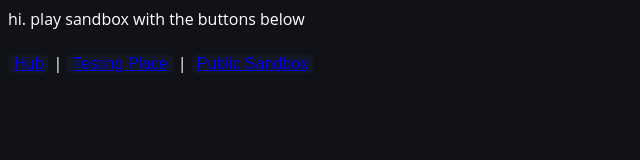
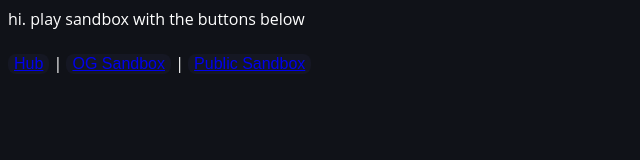
Before and after one commit to RobloxSandbox/robloxsandbox.github.io, a plain HTML site: page index.html in a window 1280 px wide. Shown: the full height of the page, 0-640 px from the left. Drawn offline with Linux system fonts and the light colour scheme.

Commit message:
update links

```diff
--- a/index.html
+++ b/index.html
@@ -2,8 +2,8 @@
     <title>Roblox Sandbox</title>
     <!-- stuff -->
     <link href="/style.css" rel="stylesheet" type="text/css" media="all">
-  <style type="text/css"></style><style type="text/css" id="operaUserStyle"></style></head>
-  <body>
+</head>
+<body>
     hi. play sandbox with the buttons below<br><br>
-    <button><a href="roblox://experiences/start?placeId=109254229707276">Hub</a></button> | <button><a href="roblox://experiences/start?placeId=109254229707276&amp;launchData=TestPlace">Testing Place</a></button> | <button><a href="roblox://experiences/start?placeId=109254229707276&amp;launchData=Public">Public Sandbox</a></button>
+    <button><a href="https://www.roblox.com/games/start?placeId=109254229707276&amp;launchData=Website">Hub</a></button> | <button><a href="https://www.roblox.com/games/start?placeId=109254229707276&amp;launchData=OG">OG Sandbox</a></button> | <button><a href="https://www.roblox.com/games/start?placeId=109254229707276&amp;launchData=OG">Public Sandbox</a></button>
 </body></html>
```
